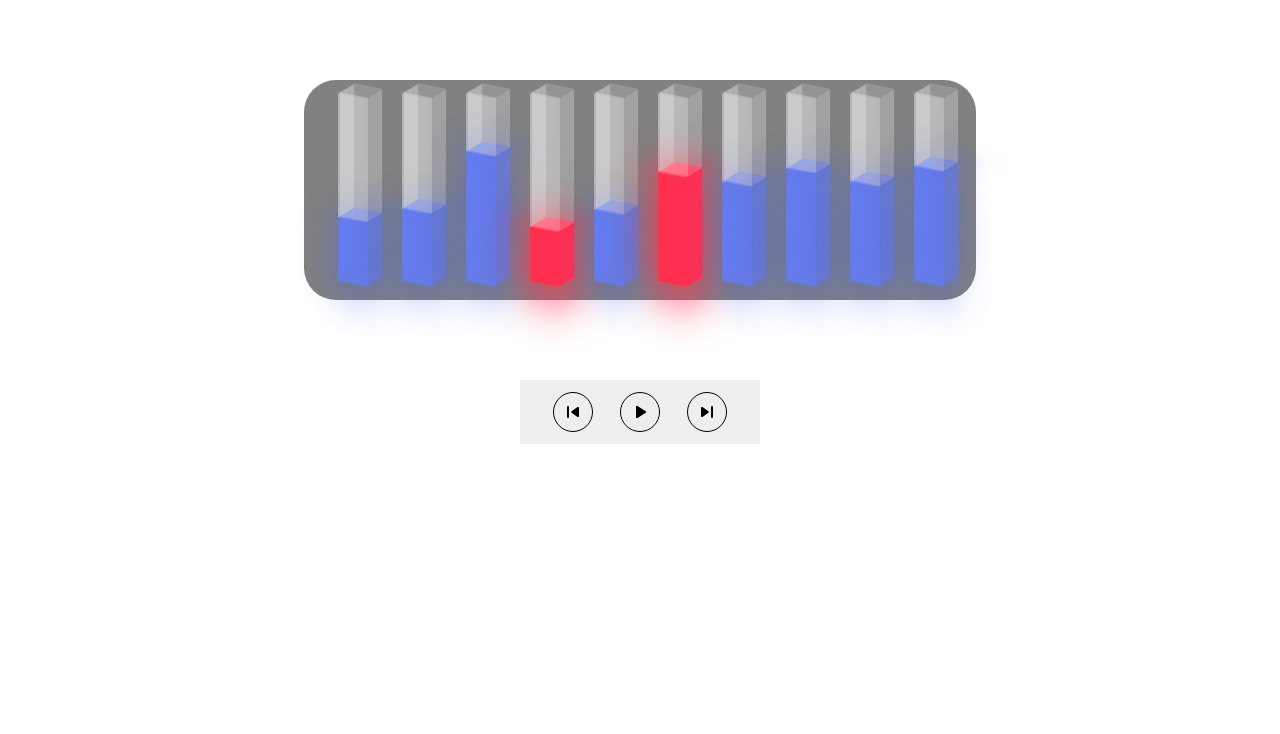
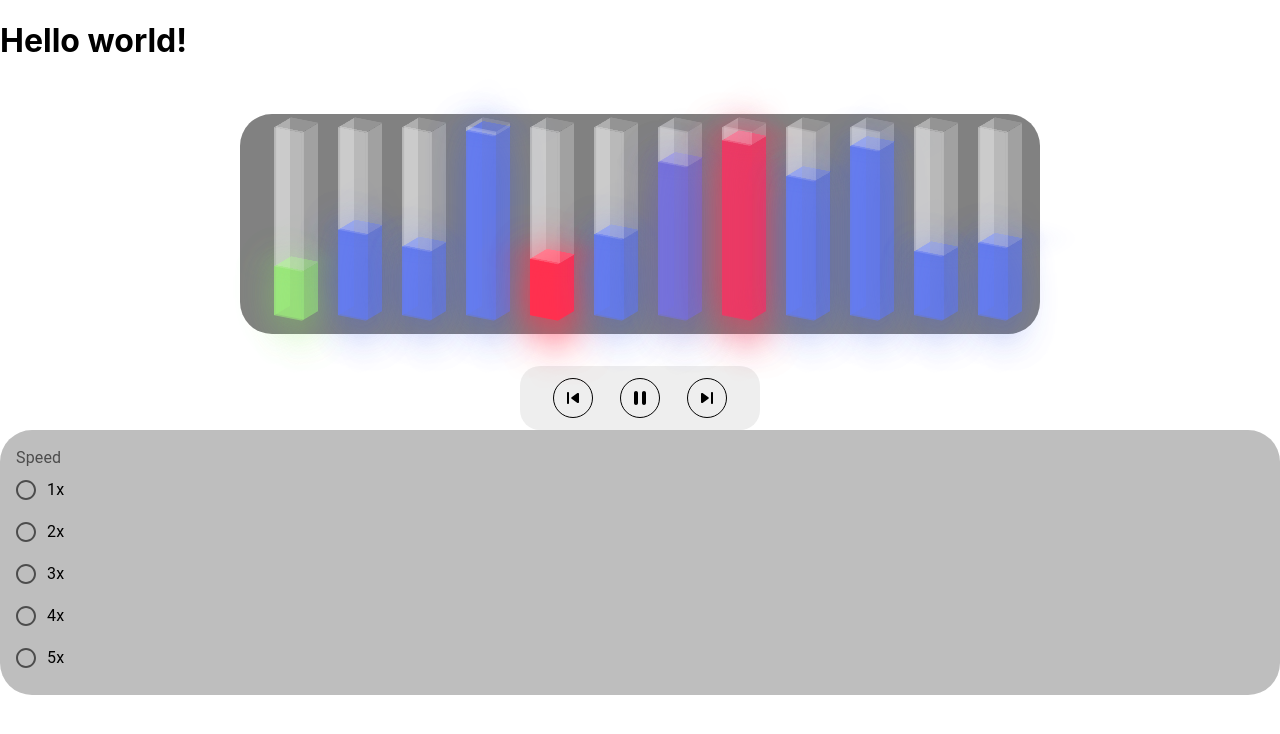
Before and after one commit to alexmatros/sorting-visualizer-3d, a React (Create React App) app: page / in a window 1280 px wide. Both pictures are taken after a click on the button 640 px from the left and 412 px from the top of the page. Shown: the top 734 px of the page. Built offline with nearby package versions, Linux system fonts and the light colour scheme.

Commit message:
added speed selection

```diff
--- a/src/App.css
+++ b/src/App.css
@@ -10,7 +10,7 @@
 }
 
 .container {
-	margin: 5em 0;
+	margin: 2em 0;
 	display: flex;
 	justify-content: center;
 	align-items: center;
@@ -44,13 +44,14 @@
 	display: flex;
 	justify-content: center;
 	align-items: center;
+  border-radius: 20px;
 }
 
-.control-pannel {
+.control-panel {
 	display: flex;
 	justify-content: center;
 	align-items: center;
 }
 
-.pannel {
+.panel {
 }
--- a/src/App.js
+++ b/src/App.js
@@ -13,7 +13,8 @@ import Backward from '@mui/icons-material/SkipPreviousRounded';
 import RotateLeft from '@mui/icons-material/ReplayRounded';
 
 import Bar from './components/Bar';
-//CSS
+import Form from './components/Form'
+
 import './App.css';
 
 class App extends Component {
@@ -23,10 +24,11 @@ class App extends Component {
 		colorKey: [],
 		colorSteps: [],
 		currentStep: 0,
-		count: 10,
-		delay: 500,
+		count: 12,
+		delay: 150,
 		algorithm: 'Selection Sort',
 		timeouts: [],
+		playing: false,
 	};
 
 	ALGORITHMS = {
@@ -87,6 +89,7 @@ class App extends Component {
 				array: temp,
 				arraySteps: [temp],
 				currentStep: 0,
+				playing: false,
 			},
 			() => {
 				this.generateSteps();
@@ -108,6 +111,13 @@ class App extends Component {
 			}
 		);
 	};
+
+	changeSpeed = (e) => {
+		this.clearTimeouts();
+		this.setState({
+			delay: parseInt(e.target.value)
+		})
+	}
 
 	previousStep = () => {
 		let currentStep = this.state.currentStep;
@@ -131,7 +141,7 @@ class App extends Component {
 		});
 	};
 
-	start = () => {
+	play = () => {
 		let steps = this.state.arraySteps;
 		let colorSteps = this.state.colorSteps;
 
@@ -139,6 +149,8 @@ class App extends Component {
 
 		let timeouts = [];
 		let i = 0;
+		let player = this.state.playing;
+		this.setState({playing: !player});
 
 		while (i < steps.length - this.state.currentStep) {
 			let timeout = setTimeout(() => {
@@ -157,6 +169,12 @@ class App extends Component {
 			timeouts: timeouts,
 		});
 	};
+
+	pause = () => {
+		this.setState({
+			playing: false,
+		})
+	}
 
 	render() {
 		let bars = this.state.array.map((value, index) => (
@@ -177,9 +195,15 @@ class App extends Component {
 					<RotateLeft />
 				</button>
 			);
+		} else if (this.state.playing) {
+			playButton = (
+				<button className='controller' onClick={this.pause}>
+					<Pause />
+				</button>
+			);
 		} else {
 			playButton = (
-				<button className='controller' onClick={this.start}>
+				<button className='controller' onClick={this.play}>
 					<Play />
 				</button>
 			);
@@ -187,10 +211,11 @@ class App extends Component {
 
 		return (
 			<div className='app'>
+				<h1>Hello world!</h1>
 				<div className='frame'>
 					<div className='barsDiv container card'>{bars}</div>
 				</div>
-				<div className='control-pannel'>
+				<div className='control-panel'>
 					<div className='control-buttons'>
 						<button className='controller' onClick={this.previousStep}>
 							<Backward />
@@ -201,7 +226,15 @@ class App extends Component {
 						</button>
 					</div>
 				</div>
-				<div className='pannel'></div>
+				<div className='panel'>
+					<Form
+						formLabel='Speed'
+						values={[500, 400, 300, 200, 100]}
+						currentValue={this.state.delay}
+						labels={['1x', '2x', '3x', '4x', '5x']}
+						onChange={this.changeSpeed}
+					/>
+				</div>
 			</div>
 		);
 	}
--- a/src/components/Form.js
+++ b/src/components/Form.js
@@ -8,7 +8,7 @@ import {
 	RadioGroup,
 } from '@mui/material';
 
-export default function Form({ formLabel, values, currentValue, lables, onChange }) {
+export default function Form({ formLabel, values, currentValue, labels, onChange }) {
 	return (
 		<div className='container-small card' style={{backgroundColor: '#bebebe', padding: '1em 1em'}}>
 			<FormControl>
@@ -19,7 +19,7 @@ export default function Form({ formLabel, values, currentValue, lables, onChange
 							key={`${value}_${index}`}
 							value={value}
 							control={<Radio />}
-                            label={lables[index]}
+                            label={labels[index]}
 						/>
 					))}
 				</RadioGroup>
```
